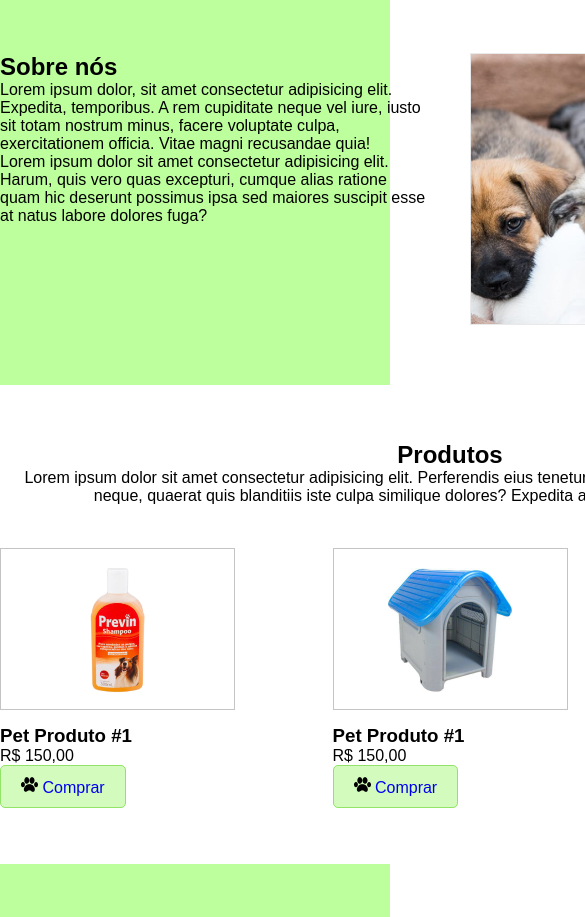
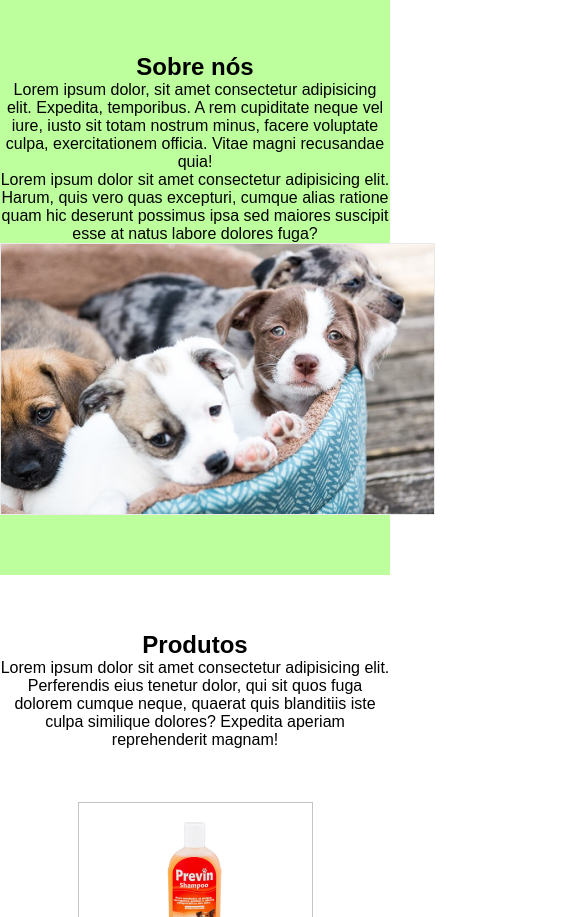
Before and after one commit to ferreiraalan13/Projeto_PetShop, a plain HTML site: page index.html in a window 390 px wide. Shown: the part 155-1072 px from the top of the page, 585 px wide, since content can reach past the window. Drawn offline with Linux system fonts and the light colour scheme.

Commit message:
Responsividade 580px

```diff
--- a/css/petshop.css
+++ b/css/petshop.css
@@ -139,3 +139,53 @@ footer li img{
     width: 30px;
 
 }
+
+
+@media screen and (max-width: 580px) {
+    .flex-container{
+        display: flex;
+        flex-direction: column;
+        align-content: center;
+    }
+
+    .container{
+        width: 100%;
+        margin: 0 auto;
+        padding: 56px 0;
+    }
+
+    .fundo-verde{
+        background-color: #bdff9c;
+        width: 100%;
+    }
+
+    .flex-container .col{
+        width: 100%;
+        text-align: center;
+    }
+
+
+    #produto .flex-container{
+        align-items: center;
+    }
+
+    .produto{
+        text-align: center;
+        margin-top: 10px;
+    }
+
+    .flex-container .col form{
+        align-items: center;
+        margin-left: 100px;
+
+    }
+
+    .flex-container .col iframe{
+        width: 500px;
+        border-radius: 20px;
+    }
+
+    .formasdepagamento{
+        margin-left: 120px;
+    }
+}
--- a/index.html
+++ b/index.html
@@ -164,7 +164,7 @@
                     </div>
                 </div>
 
-                <div class="formas de pagamento">
+                <div class="formasdepagamento">
                     <img src="img/logo-footer-reclame-aqui.webp" alt="">
                     <img src="img/it-midia.webp" alt="">
                 </div>
```
